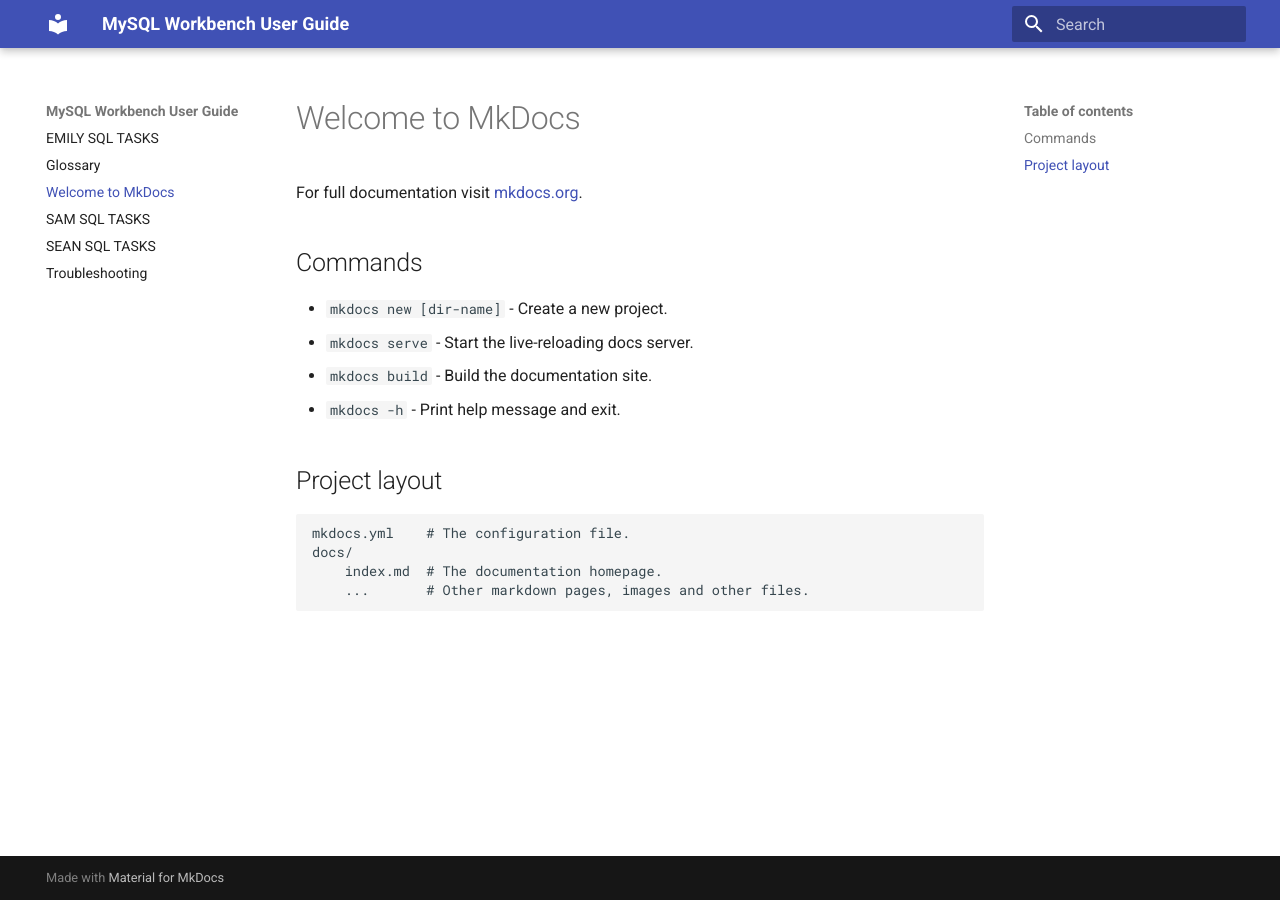
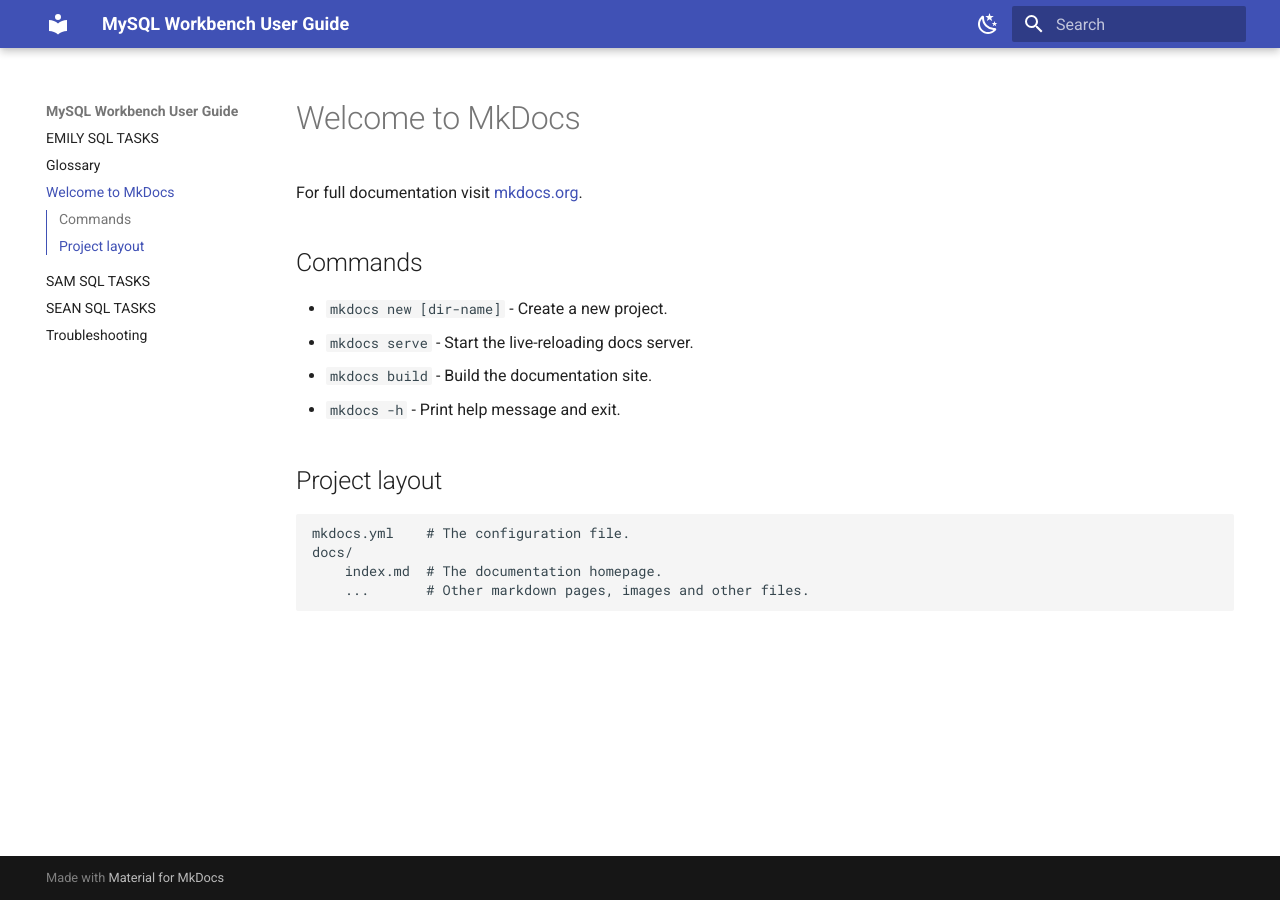
Before and after one commit to SSollestre/CommUserGuide, an MkDocs documentation site: the page built from docs/Overview.md, in a window 1280 px wide. Built offline with MkDocs 1.6.1 and Material for MkDocs 9.7.7, drawn with Linux system fonts in a browser that asks for light colours.

Commit message:
Add basic theme and extensions

```diff
--- a/mkdocs.yml
+++ b/mkdocs.yml
@@ -1,3 +1,61 @@
 site_name: MySQL Workbench User Guide
+
 theme:
   name: material
+
+  features:
+  # - navigation.tabs
+  - navigation.sections
+  - toc.integrate
+  - navigation.top
+  - search.suggest
+  - search.highlight
+  # - content.tabs.link
+  language: en
+  palette:
+  - Scheme: default
+    toggle:
+      icon: material/weather-night
+      name: Switch to dark mode
+    primary:
+    accent: deep purple
+  - scheme: slate
+    toggle:
+      icon: material/weather-sunny
+      name: Switch to light mode
+    primary:
+    accent:
+
+markdown_extensions:
+
+  # Python Markdown
+  - abbr
+  - admonition
+  - attr_list
+  - def_list
+  - footnotes
+  - md_in_html
+  - toc:
+      permalink: true
+
+  # Python Markdown Extensions
+  - pymdownx.arithmatex:
+      generic: true
+  - pymdownx.betterem:
+      smart_enable: all
+  - pymdownx.caret
+  - pymdownx.details
+  - pymdownx.emoji:
+      emoji_index: !!python/name:materialx.emoji.twemoji
+      emoji_generator: !!python/name:materialx.emoji.to_svg
+  - pymdownx.highlight
+  - pymdownx.inlinehilite
+  - pymdownx.keys
+  - pymdownx.mark
+  - pymdownx.smartsymbols
+  - pymdownx.superfences
+  - pymdownx.tabbed:
+      alternate_style: true
+  - pymdownx.tasklist:
+      custom_checkbox: true
+  - pymdownx.tilde
```
